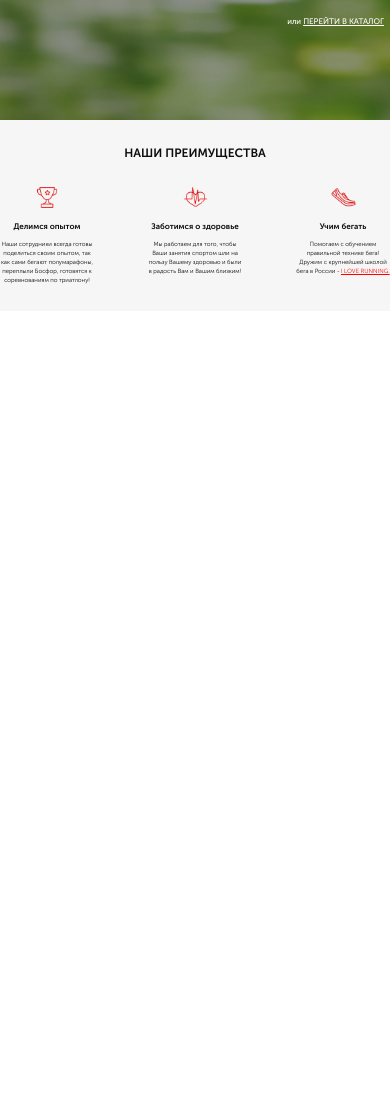
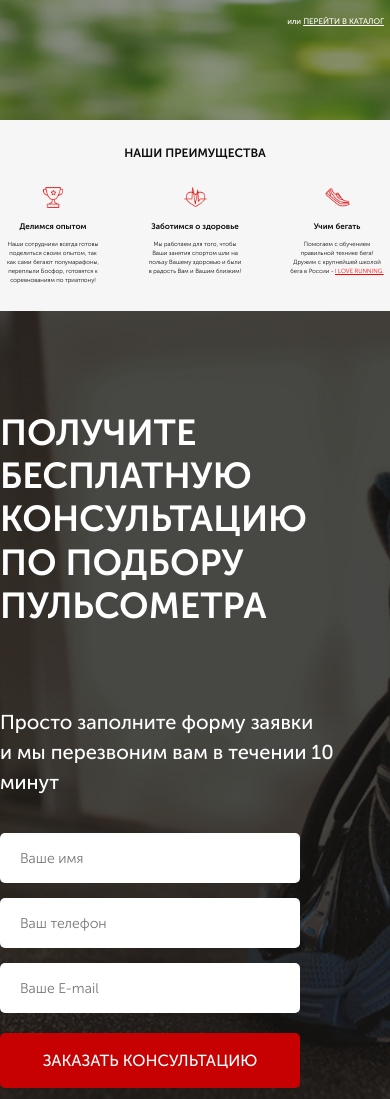
Before and after one commit to Waterfallllllll/project_six, a website: page src/index.html in a window 390 px wide. Shown: the part 401-1500 px from the top of the page. Before the commit the page ends 844 px from the top, so only its background shows below. Drawn offline with Linux system fonts and the light colour scheme.

Commit message:
commit asdf

```diff
--- a/src/index.html
+++ b/src/index.html
@@ -64,7 +64,7 @@
     </section>
     <section class="advantages">
         <div class="container">
-            <h2 class="advantages__header">
+            <h2 class="title">
                 НАШИ ПРЕИМУЩЕСТВА
             </h2>
 
@@ -94,6 +94,24 @@
             </div>
         </div>
     </section>
+    <section class="consultation">
+        <div class="container">
+            <h2 class="title title_white">
+                Получите бесплатную консультацию <br> по подбору пульсометра
+            </h2>
+            <div class="consultation__descr">
+                Просто заполните форму заявки <br> и мы перезвоним вам в течении 10 минут
+            </div>
+            <form class="feed-form" action="#">
+                <input name="name" required placeholder="Ваше имя" type="text">
+                <input name="phone" required placeholder="Ваш телефон" type="number">
+                <input name="email" required placeholder="Ваше E-mail" type="email">
+                <!--  <input type="submit" value="заказать кОНСУЛЬТАЦИЮ"> -->
+                <!-- <textarea style="resize: none" placeholder="3232" name=""></textarea> -->
+                <button class="button button_submit">заказать кОНСУЛЬТАЦИЮ</button>
+            </form>
+        </div>
+    </section>
 </body>
 
 </html>
--- a/src/sass/base/_media.scss
+++ b/src/sass/base/_media.scss
@@ -1,6 +1,25 @@
 @media (max-width: 991px) {
     .promo {
         padding: 21px 21px 93px 21px;
+    }
+
+    .advantages {
+        padding: 70px 21px 78px;
+
+        &__descr-subheader {
+            width: 203px;
+            font-size: 13px;
+        }
+
+        &__item {
+            img {
+                width: 61px;
+            }
+        }
+
+        .title {
+            font-size: 23px;
+        }
     }
 }
 
@@ -23,7 +42,7 @@
             }
         }
 
-        &__header {
+        .title {
             font-size: 18px;
         }
     }
@@ -96,7 +115,7 @@
 @media(max-width: 575px) {
     .promo {
         min-height: 325px;
-        padding: 21px 6px 93px 6px;
+        padding: 21px 6px 93px;
 
         &__header {
             font-size: 14px;
@@ -158,7 +177,7 @@
 
     .advantages {
         min-height: 117px;
-        padding: 26px 0 26px 0;
+        padding: 26px 6px 26px;
 
         &__descr-subheader {
             width: 94px;
@@ -181,7 +200,7 @@
             margin-top: 25px;
         }
 
-        &__header {
+        .title {
             font-size: 12px;
         }
     }
--- a/src/sass/blocks/_advantages.scss
+++ b/src/sass/blocks/_advantages.scss
@@ -2,13 +2,6 @@
     min-height: 470px;
     padding: 70px 0 78px 0;
     background: url(../../img/bg/second_bg.jpg) center center/cover no-repeat;
-
-    &__header {
-        color: #0d0d0d;
-        font-size: 30px;
-        font-weight: 700;
-        text-align: center;
-    }
 
     &__items {
         margin-top: 65px;
--- a/src/sass/blocks/_buttons.scss
+++ b/src/sass/blocks/_buttons.scss
@@ -16,4 +16,11 @@
         font-size: 16px;
         margin-top: 68px;
     }
+
+    &_submit {
+        width: 100%;
+        height: 55px;
+        border-radius: 5px;
+        font-size: 16px;
+    }
 }
--- /dev/null
+++ b/src/sass/blocks/_consultation.scss
@@ -0,0 +1,13 @@
+.consultation {
+    min-height: 680px;
+    padding: 100px 0 92px 0;
+    background: url(../../img/bg/third_bg.jpg) center center/cover no-repeat;
+
+    &__descr {
+        color: #ffffff;
+        font-size: 20px;
+        font-weight: 500;
+        text-align: left;
+        margin-top: 80px;
+    }
+}
--- /dev/null
+++ b/src/sass/blocks/_forms.scss
@@ -0,0 +1,23 @@
+.feed-form {
+    margin-top: 36px;
+    width: 300px;
+
+    input {
+        display: flex;
+        height: 50px;
+        width: 100%;
+        border-radius: 5px;
+        background-color: #ffffff;
+        margin-bottom: 15px;
+        border: none;
+        padding: 0 20px;
+        color: #4b4b4b;
+        font-size: 14px;
+        font-weight: 300;
+        text-align: left;
+
+        &:nth-child(3) {
+            margin-bottom: 20px;
+        }
+    }
+}
--- /dev/null
+++ b/src/sass/blocks/_titles.scss
@@ -0,0 +1,13 @@
+.title {
+    color: #0d0d0d;
+    font-size: 30px;
+    font-weight: 700;
+    text-align: center;
+
+    &_white {
+        color: #ffffff;
+        font-size: 36px;
+        text-align: left;
+        text-transform: uppercase;
+    }
+}
--- a/src/sass/style.scss
+++ b/src/sass/style.scss
@@ -13,3 +13,6 @@
 @import 'blocks/buttons';
 @import 'blocks/advantages';
 @import 'base/media';
+@import 'blocks/titles';
+@import 'blocks/consultation';
+@import 'blocks/forms';
```
Also changed, not shown: src/css/style.min.css.
